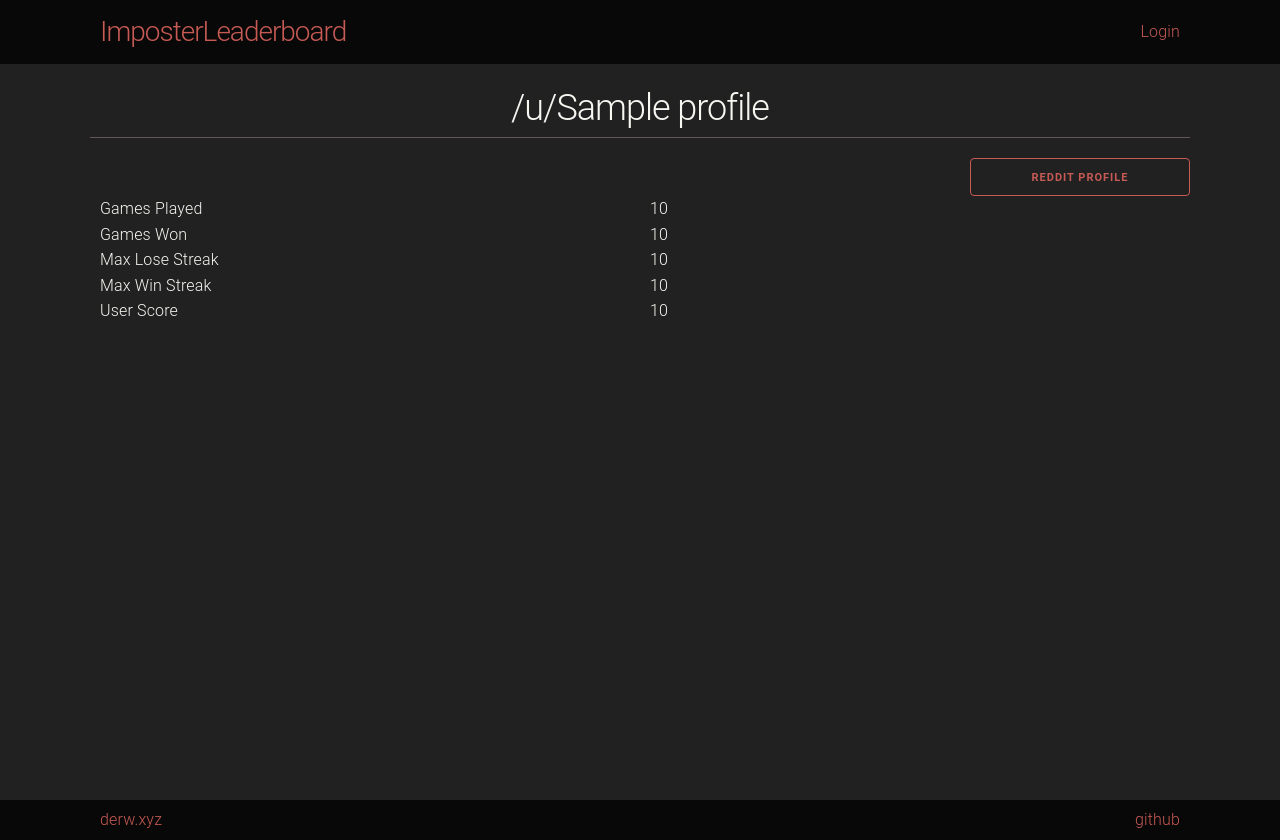
After one commit to unex/ImposterLeaderboard, a FastAPI app: template templates/user.html in a window 1280 px wide. The commit adds this page. Run offline with FastAPI, Linux system fonts and the light colour scheme; the template is opened without the code that fills it: most values are stand-ins (such as "Sample title", 1, 10 or a date in 2020); style sheets or scripts are compiled from the project's sources; parts of the project's set-up code (start-up, migrations or seed data) failed here and were passed over.

Commit message:
shitty user profiles

```diff
--- a/app.py
+++ b/app.py
@@ -178,3 +178,16 @@ async def single_leaderboard(request: Request, board: str):
         return templates.TemplateResponse('board.html', {'request': request, 'user': user, 'board': board, 'users': enumerate(users)})
 
     raise StarletteHTTPException(status_code=404)
+
+@app.get('/u/{n}')
+async def user_profile(request: Request, n: str):
+    user = None
+    if 'id' in request.session:
+        user = await db.users.find_one({"_id": ObjectId(SERIALIZER.loads(request.session.get('id')))})
+
+    profile_ = await db.users.find_one({'name': str(n)})
+
+    if not profile_:
+        raise StarletteHTTPException(status_code=404)
+
+    return templates.TemplateResponse('user.html', {'request': request, 'user': user, 'profile': profile_})
--- a/sass/app.scss
+++ b/sass/app.scss
@@ -48,6 +48,21 @@ header {
     align-items: center;
 }
 
+table tr:not(.me) a {
+    color: $color-secondary;
+    text-decoration: underline;
+}
+
+.profile-page {
+    h2 {
+        display: block;
+        width: 100%;
+        padding: 6px 0;
+        text-align: center;
+        border-bottom: 1px solid $color-quaternary;
+    }
+}
+
 footer {
     background: darken($color-initial, 10%);
     line-height: 24px;
--- a/static/css/app.min.css
+++ b/static/css/app.min.css
@@ -1,2 +1,2 @@
-body{background:#212121;margin:0;padding:0}header{background:#080808;margin-bottom:16px}header .container{display:-webkit-box;display:-ms-flexbox;display:flex;-webkit-box-orient:horizontal;-webkit-box-direction:normal;-ms-flex-direction:row;flex-direction:row;-webkit-box-pack:justify;-ms-flex-pack:justify;justify-content:space-between;height:64px;line-height:64px}header .container h3{line-height:inherit;margin:0}header .container .user *{margin-left:12px}#content{min-height:calc(100vh - 64px - 16px)}.me{color:#c65a54}.board-list{display:-webkit-box;display:-ms-flexbox;display:flex;-webkit-box-pack:justify;-ms-flex-pack:justify;justify-content:space-between}.error-page{display:-webkit-box;display:-ms-flexbox;display:flex;-webkit-box-orient:vertical;-webkit-box-direction:normal;-ms-flex-direction:column;flex-direction:column;-webkit-box-align:center;-ms-flex-align:center;align-items:center}footer{background:#080808;line-height:24px;padding:8px 0}footer .container{display:-webkit-box;display:-ms-flexbox;display:flex;-webkit-box-orient:horizontal;-webkit-box-direction:normal;-ms-flex-direction:row;flex-direction:row;-webkit-box-pack:justify;-ms-flex-pack:justify;justify-content:space-between}
+body{background:#212121;margin:0;padding:0}header{background:#080808;margin-bottom:16px}header .container{display:-webkit-box;display:-ms-flexbox;display:flex;-webkit-box-orient:horizontal;-webkit-box-direction:normal;-ms-flex-direction:row;flex-direction:row;-webkit-box-pack:justify;-ms-flex-pack:justify;justify-content:space-between;height:64px;line-height:64px}header .container h3{line-height:inherit;margin:0}header .container .user *{margin-left:12px}#content{min-height:calc(100vh - 64px - 16px)}.me{color:#c65a54}.board-list{display:-webkit-box;display:-ms-flexbox;display:flex;-webkit-box-pack:justify;-ms-flex-pack:justify;justify-content:space-between}.error-page{display:-webkit-box;display:-ms-flexbox;display:flex;-webkit-box-orient:vertical;-webkit-box-direction:normal;-ms-flex-direction:column;flex-direction:column;-webkit-box-align:center;-ms-flex-align:center;align-items:center}table tr:not(.me) a{color:#f7f7f2;text-decoration:underline}.profile-page h2{display:block;width:100%;padding:6px 0;text-align:center;border-bottom:1px solid #63565a}footer{background:#080808;line-height:24px;padding:8px 0}footer .container{display:-webkit-box;display:-ms-flexbox;display:flex;-webkit-box-orient:horizontal;-webkit-box-direction:normal;-ms-flex-direction:row;flex-direction:row;-webkit-box-pack:justify;-ms-flex-pack:justify;justify-content:space-between}
 /*# sourceMappingURL=app.min.css.map */
--- a/templates/board.html
+++ b/templates/board.html
@@ -11,7 +11,7 @@
                 <tbody>
                     {% for place, u in users %}
                     <tr class="{{'me' if u.id == user.id else ''}}">
-                        <td>#{{place+1}}</td><td>/u/{{u.name}}</td>
+                        <td>#{{place+1}}</td><td><a href="{{url_for('user_profile',n=u.name)}}">/u/{{u.name}}</a></td>
                         {% if board == 'user_score' %}
                         <td>{{'{:,.1f}'.format(u[board]*100)}}%</td>
                         {% else %}
--- /dev/null
+++ b/templates/user.html
@@ -0,0 +1,39 @@
+{% extends "base.html" %}
+{% block content %}
+
+<div class="container profile-page">
+    <div class="row center">
+        <h2>/u/{{profile.name}}</h2>
+    </div>
+
+    <div class="row">
+        <div class="column-offset-80 column column-20 button button-outline"><a href="https://reddit.com/u/{{profile.name}}" target="_blank">reddit profile</a></div>
+    </div>
+
+    <div class="row">
+        <div class="column column-50"><span>Games Played</span></div>
+        <div class="column column-50"><span>{{'{:,.0f}'.format(profile.games_played)}}</span></div>
+    </div>
+
+    <div class="row">
+        <div class="column column-50"><span>Games Won</span></div>
+        <div class="column column-50"><span>{{'{:,.0f}'.format(profile.games_won)}}</span></div>
+    </div>
+
+    <div class="row">
+        <div class="column column-50"><span>Max Lose Streak</span></div>
+        <div class="column column-50"><span>{{'{:,.0f}'.format(profile.max_lose_streak)}}</span></div>
+    </div>
+
+    <div class="row">
+        <div class="column column-50"><span>Max Win Streak</span></div>
+        <div class="column column-50"><span>{{'{:,.0f}'.format(profile.max_win_streak)}}</span></div>
+    </div>
+
+    <div class="row">
+        <div class="column column-50"><span>User Score</span></div>
+        <div class="column column-50"><span>{{profile.user_score_pretty}}</span></div>
+    </div>
+</div>
+
+{% endblock %}
```
Also changed, not shown: templates/leaderboard.html (+10 -2 lines), 1 other file.
